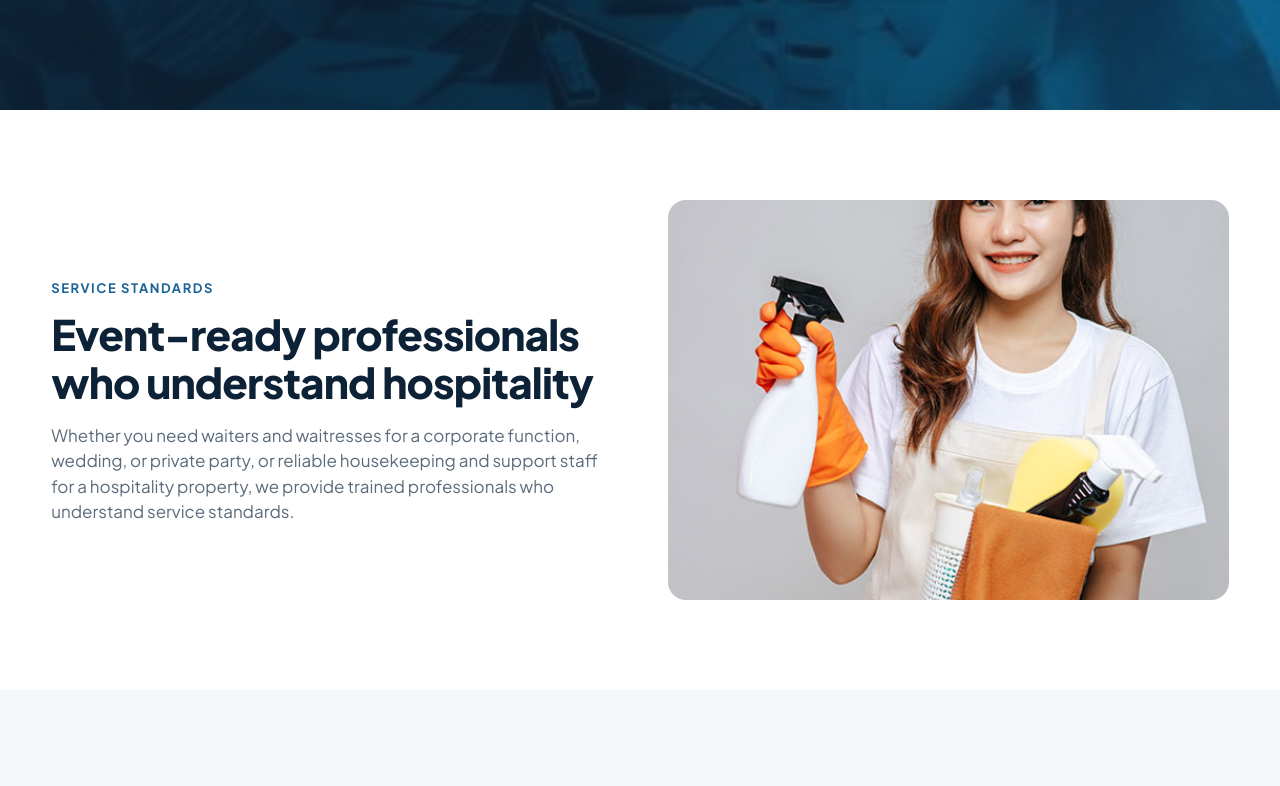
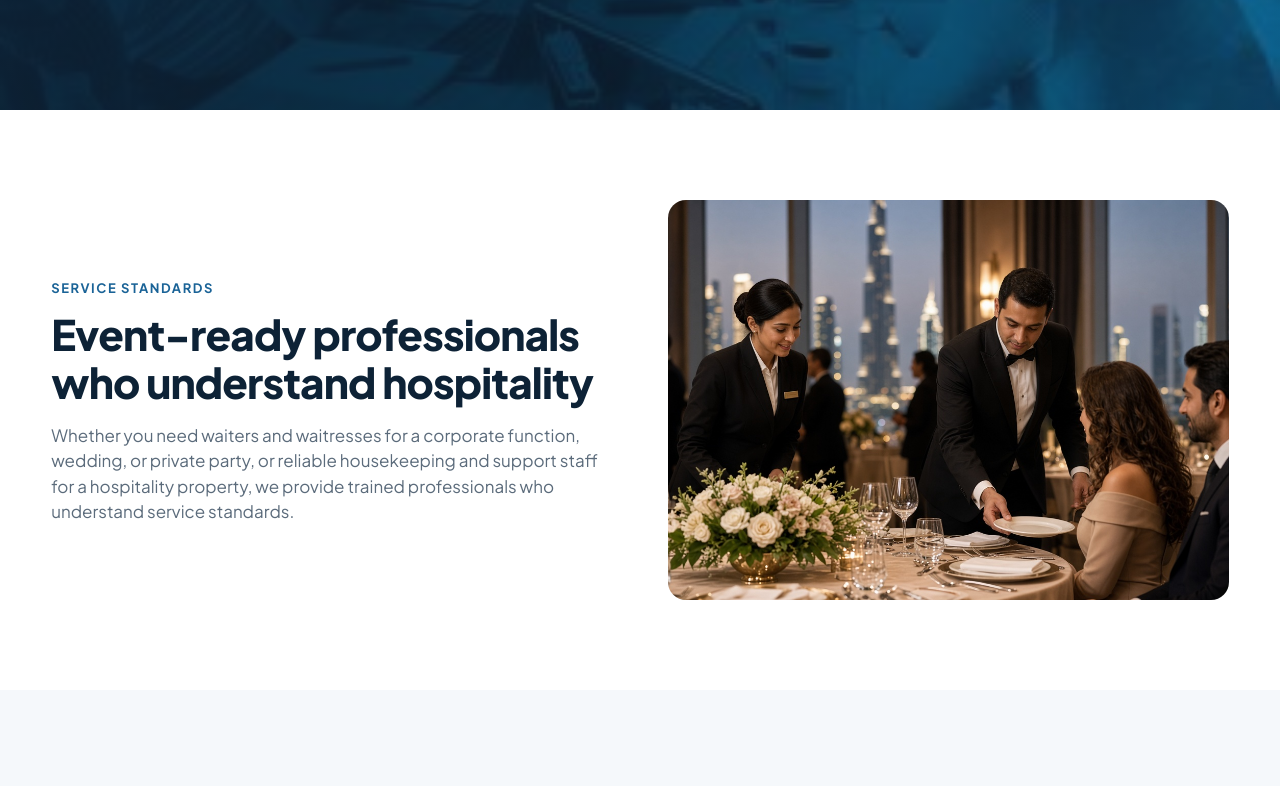
Before and after one commit to AbdlReman/performacaretechnical, a Next.js app: page /hospitality in a window 1280 px wide. Shown: the part 644-1430 px from the top of the page. Built offline with nearby package versions, Linux system fonts and the light colour scheme.

Commit message:
update Hospitality page Service Standards section

```diff
--- a/src/app/hospitality/page.tsx
+++ b/src/app/hospitality/page.tsx
@@ -96,8 +96,8 @@ export default function HospitalityPage() {
               </p>
             </div>
             <Image
-              src="/images/h8-banner1.jpg"
-              alt="Hospitality staffing for events in Dubai"
+              src="/images/Event-ready.jpg"
+              alt="Event-ready hospitality professionals in Dubai"
               width={900}
               height={700}
               className="reveal w-full h-[300px] sm:h-[400px] object-cover rounded-[18px]"
```
Also changed, not shown: public/images/Event-ready.jpg (added).
